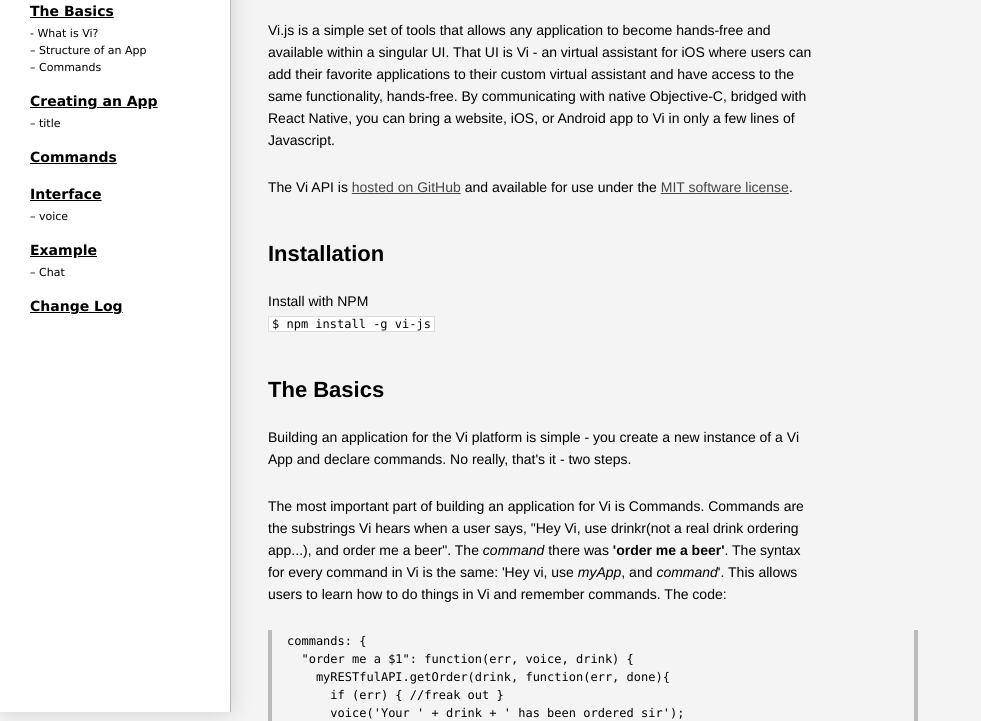
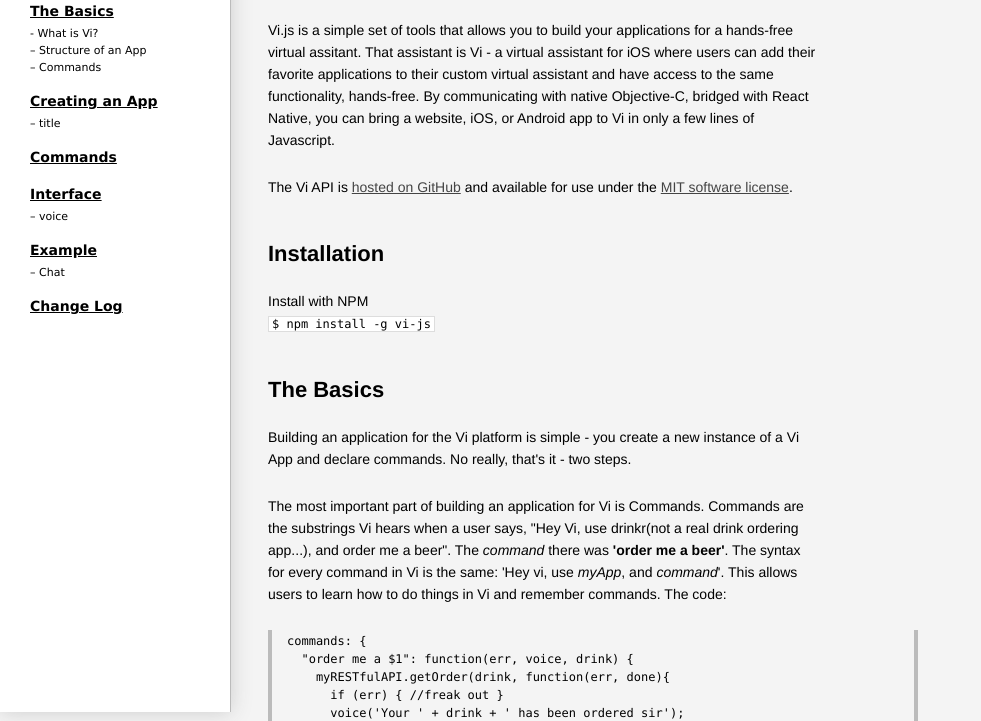
Before and after one commit to keitharm/vi-old, a website: page vidocs/index.html in a window 1280 px wide. Shown: the part 88-809 px from the top of the page, without its empty margins (0-981 px from the left). Drawn offline with Linux system fonts and the light colour scheme.

Commit message:
Rushed changes before presentation

```diff
--- a/viapp/jsx/exampleGitApp.js
+++ b/viapp/jsx/exampleGitApp.js
@@ -1,4 +1,5 @@
 var Vi = require('./viapi.js');
+
 var myRequest = new XMLHttpRequest();
 
 var gitapp = new Vi.App({
@@ -14,7 +15,6 @@
       var obj = {
         method: 'GET'
       };
-
       fetch('http://104.236.186.70/api/commit', obj)
         .then(function(res) {
           console.log(res);
@@ -25,6 +25,7 @@
           voice(finalPhrase);
         })
     },
+
     "when was my last commit at repository $1": function(err, voice, repo){
       console.log('getting commit message for most recent commit' + repo);
       var obj = {
--- a/vidocs/index.html
+++ b/vidocs/index.html
@@ -352,7 +352,7 @@
     </p>
 
     <p>
-      Vi.js is a simple set of tools that allows any application to become hands-free and available within a singular UI. That UI is Vi - an virtual assistant for iOS where users can add their favorite applications to their custom virtual assistant and have access to the same functionality, hands-free. By communicating with native Objective-C, bridged with React Native, you can bring a website, iOS, or Android app to Vi in only a few lines of Javascript.
+      Vi.js is a simple set of tools that allows you to build your applications for a hands-free virtual assitant. That assistant is Vi - a virtual assistant for iOS where users can add their favorite applications to their custom virtual assistant and have access to the same functionality, hands-free. By communicating with native Objective-C, bridged with React Native, you can bring a website, iOS, or Android app to Vi in only a few lines of Javascript.
     </p>
 
     <p>
```
